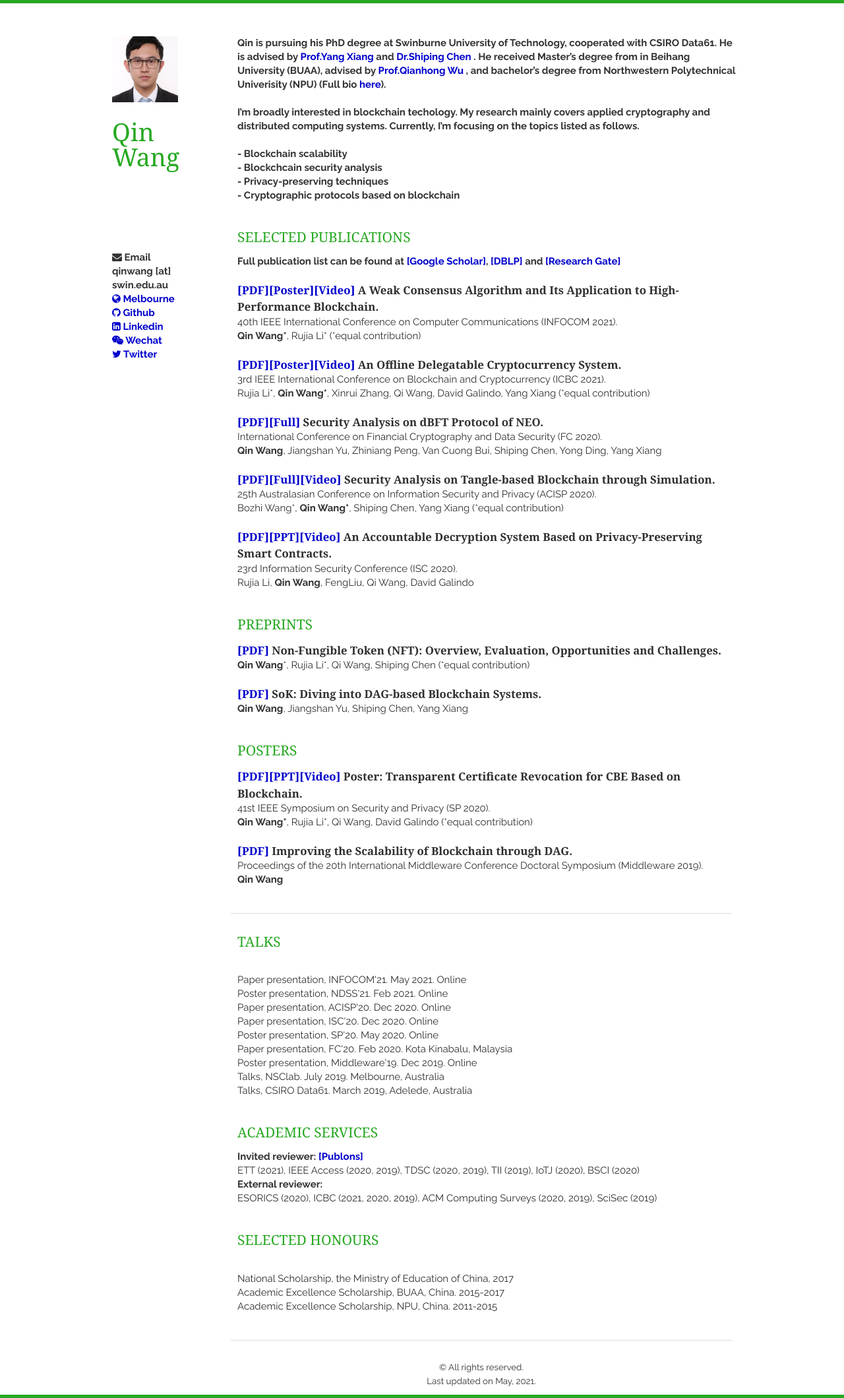
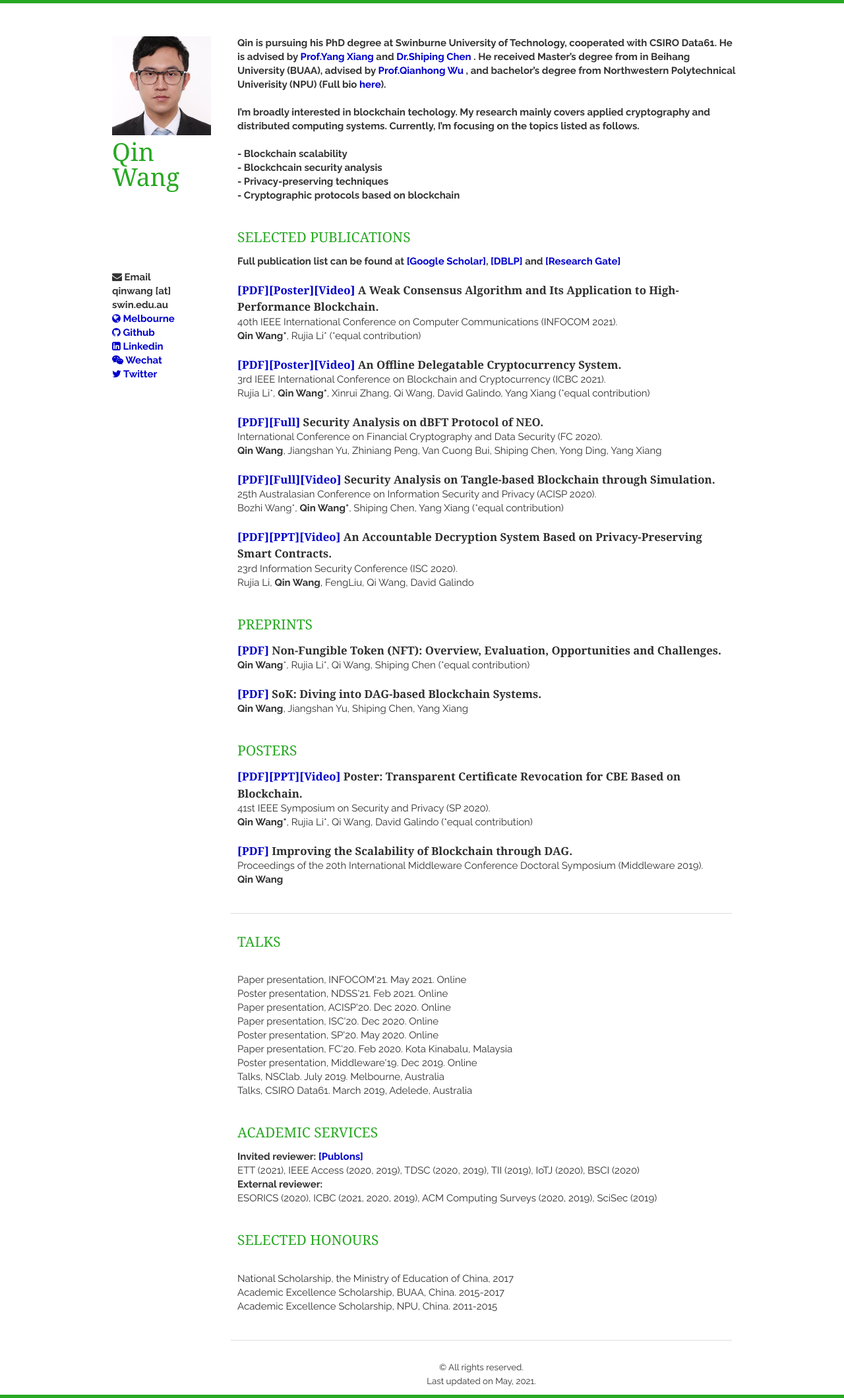
Before and after one commit to AaronWang-git/qinwang-git.github.io, a Jekyll site: the page built from index.html, in a window 1280 px wide. Shown: the whole page at 66% size. Built offline with Jekyll 4.4.1, drawn with Linux system fonts in a browser that asks for light colours; nearby versions of some CDN libraries; the list of posts is cut into pages by our own code.

Commit message:
Update layout.css

```diff
--- a/static/css/layout.css
+++ b/static/css/layout.css
@@ -31,12 +31,12 @@ p, address {
 }
 
 .me {
-    width: 100px;
-    height: 100px;
+    width: 150px;
+    height: 150px;
     /*- border-radius: 50px; -*/
-    /*--webkit-border-radius: 50px; -*/
+    /*- -webkit-border-radius: 50px; -*/
     /*- -moz-border-radius: 50px; -*/
-    margin-bottom: 20px;
+    /* -margin-bottom: 20px; */
 }
 
 header > h1, section > h1 {
```
